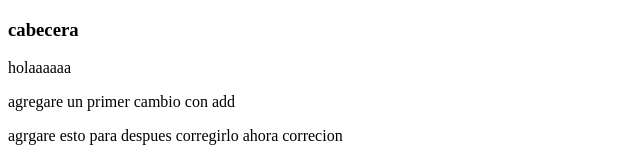
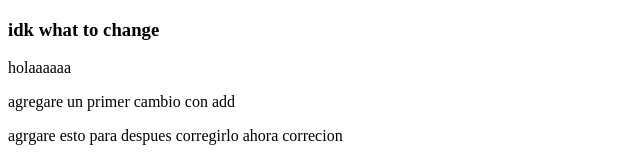
Before and after one commit to thomatrixting/another_course_of_platzi, a plain HTML site: page index.html in a window 1280 px wide. Shown: the top 160 px of the page, without its empty margins (0-640 px from the left). Drawn offline with Linux system fonts and the light colour scheme.

Commit message:
i create a new problem to merged (this time intencional)

```diff
--- a/index.html
+++ b/index.html
@@ -9,7 +9,9 @@
 </head>
 <body>
     <div id = "cabecera">
-        <h3>cabecera </h3>
+
+        <h3>idk what to change </h3>
+
     </div>
     <p>holaaaaaa</p>
     <p>agregare un primer cambio con add</p>
```
